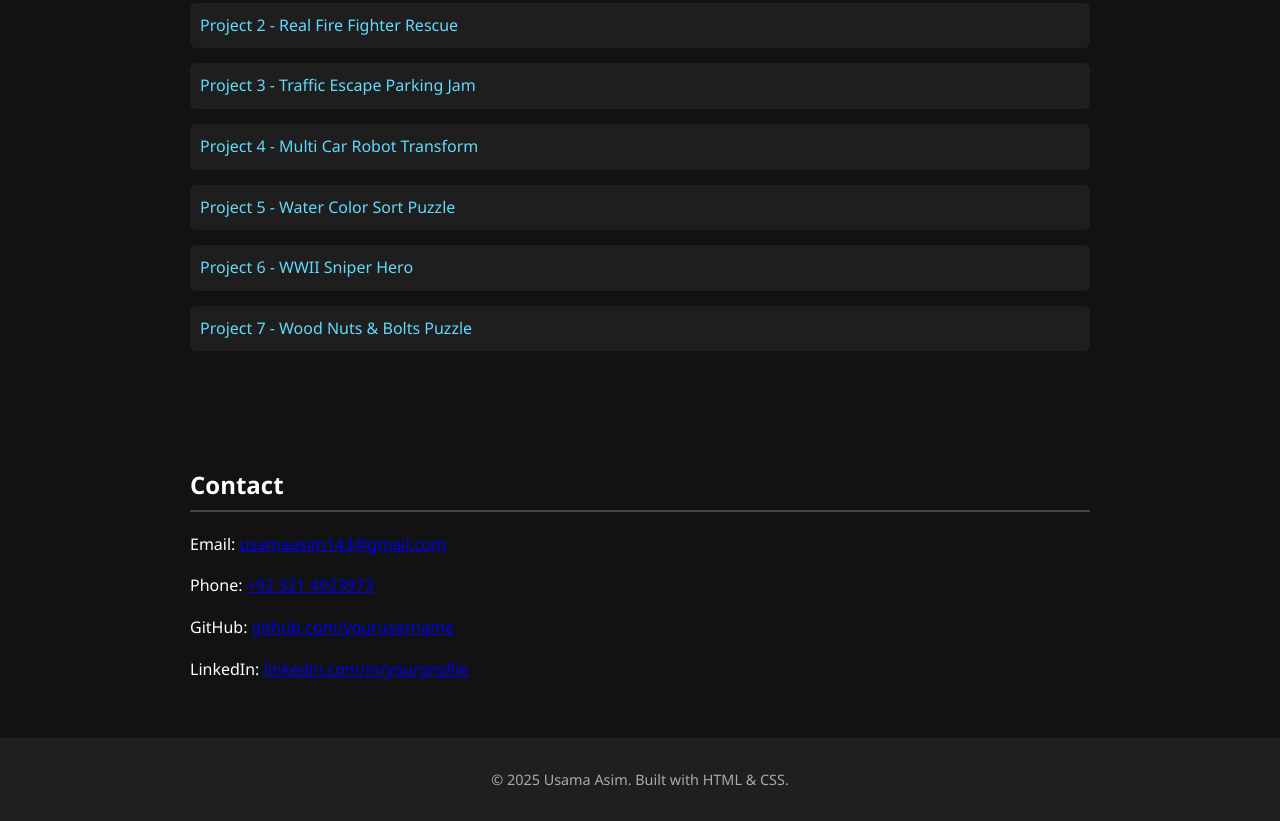
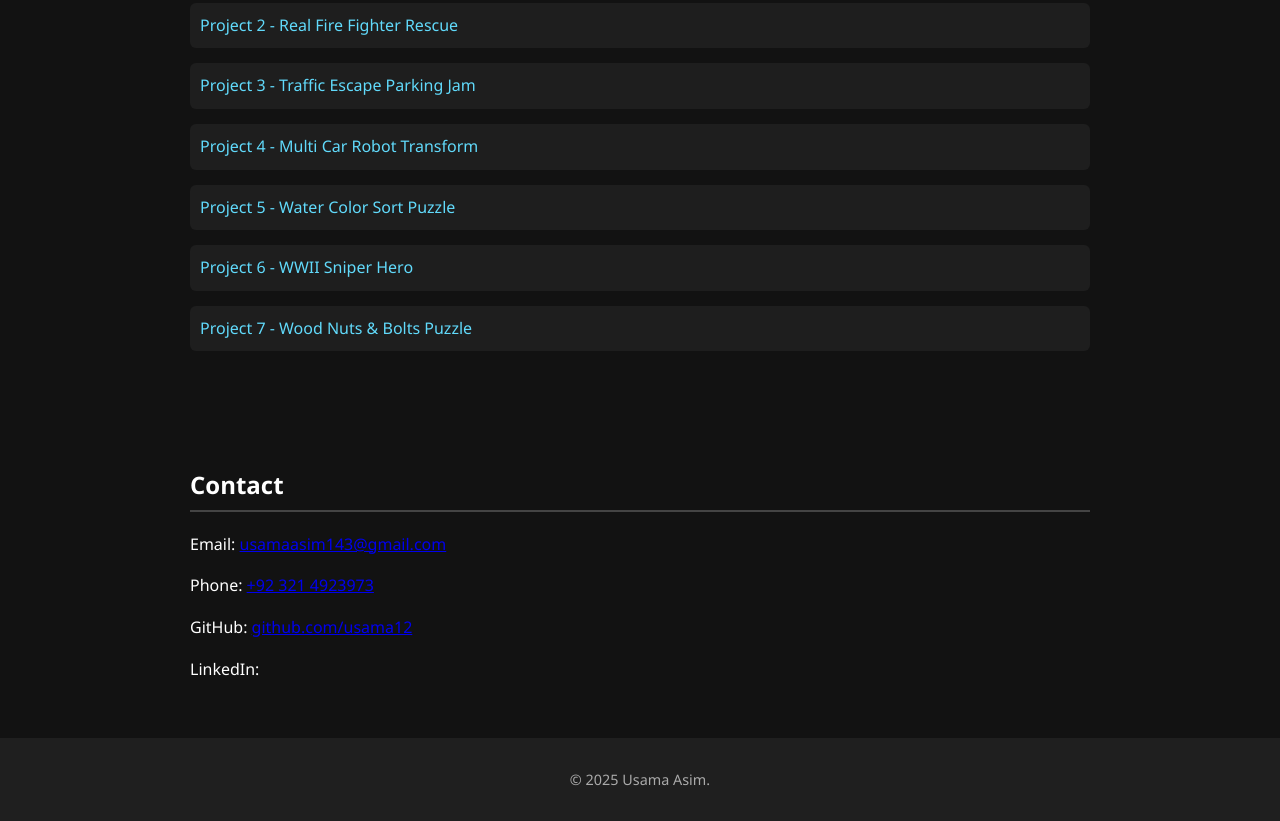
Before and after one commit to usama12/usama12.github.io, a plain HTML site: page index.html in a window 1280 px wide. Shown: the part 721-1542 px from the top of the page. Drawn offline with Linux system fonts and the light colour scheme.

Commit message:
Update index.html

```diff
--- a/index.html
+++ b/index.html
@@ -83,13 +83,13 @@
   <h2>Contact</h2>
   <p>Email: <a href="mailto:usamaasim143@gmail.com">usamaasim143@gmail.com</a></p>
   <p>Phone: <a href="tel:+923214923973">+92 321 4923973</a></p>
-  <p>GitHub: <a href="https://github.com/usama12" target="_blank">github.com/yourusername</a></p>
-  <p>LinkedIn: <a href="https://linkedin.com/in/yourprofile" target="_blank">linkedin.com/in/yourprofile</a></p>
+  <p>GitHub: <a href="https://github.com/usama12" target="_blank">github.com/usama12</a></p>
+  <p>LinkedIn: <a href="https://www.linkedin.com/in/usama-asim-1bb4a5138?utm_source=share&utm_campaign=share_via&utm_content=profile&utm_medium=android_app" target="_blank"></a></p>
 </section>
 
 
   <footer>
-    &copy; 2025 Usama Asim. Built with HTML & CSS.
+    &copy; 2025 Usama Asim.
   </footer>
 </body>
 </html>
```
